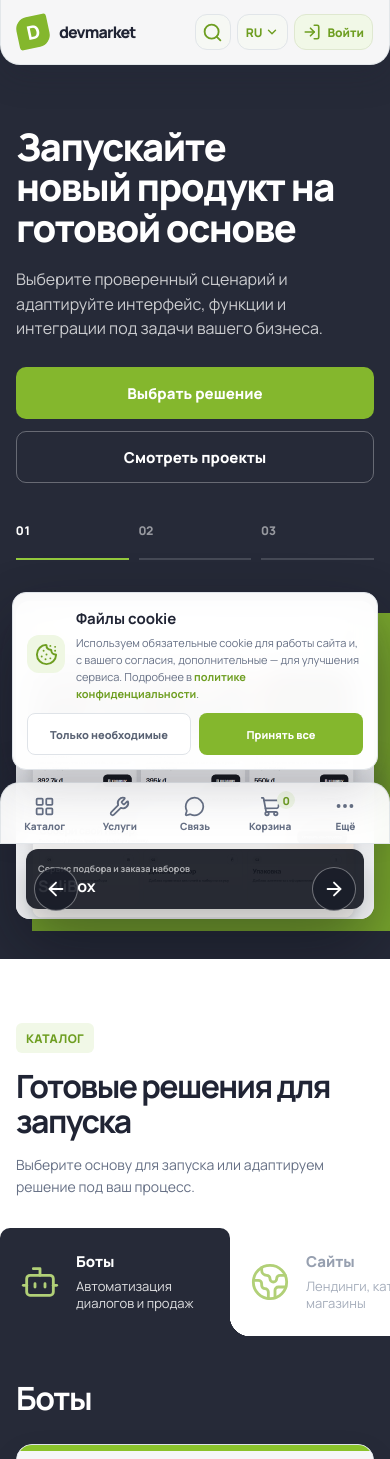
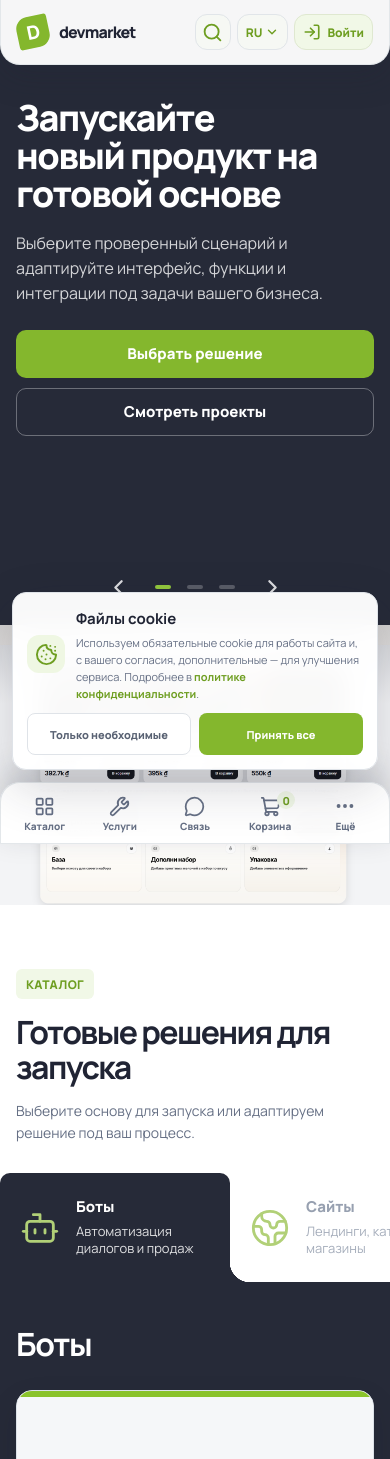
Before and after one commit to Bitaxa-72/devMarket, a React (Vite) app: page / in a window 390 px wide. Shown: the top 1459 px of the page. Built offline with nearby package versions, Linux system fonts and the light colour scheme.

Commit message:
refine hero slider composition

```diff
--- a/src/components/HeroSlider.jsx
+++ b/src/components/HeroSlider.jsx
@@ -1,5 +1,5 @@
 import { useEffect, useState } from 'react';
-import { ArrowLeft, ArrowRight } from 'lucide-react';
+import { ChevronLeft, ChevronRight } from 'lucide-react';
 import { Link } from 'react-router-dom';
 import termburgImage from '../assets/hero/termburg-desktop.png';
 import hotlineImage from '../assets/portfolio/hotline-service.png';
@@ -13,8 +13,6 @@ const slides = [
     id: 'ready-solutions',
     title: 'Запускайте новый продукт на готовой основе',
     description: 'Выберите проверенный сценарий и адаптируйте интерфейс, функции и интеграции под задачи вашего бизнеса.',
-    project: 'SeliBox',
-    projectType: 'Сервис подбора и заказа наборов',
     image: seliboxImage,
     imageAlt: 'Интерфейс сервиса SeliBox с каталогом готовых наборов',
     primaryLabel: 'Выбрать решение',
@@ -27,8 +25,6 @@ const slides = [
     id: 'custom-development',
     title: 'Создаём сервисы под реальные процессы компании',
     description: 'Проектируем путь клиента, собираем интерфейс и связываем продукт с нужными системами — от первой схемы до запуска.',
-    project: 'Hotline Service',
-    projectType: 'Сайт и цифровые сервисы компании',
     image: hotlineImage,
     imageAlt: 'Главная страница проекта Hotline Service',
     primaryLabel: 'Обсудить задачу',
@@ -41,8 +37,6 @@ const slides = [
     id: 'business-websites',
     title: 'Показываем продукт так, чтобы им хотелось воспользоваться',
     description: 'Соединяем понятную структуру, выразительную подачу и удобный сценарий обращения в цельный цифровой продукт.',
-    project: 'Термбург',
-    projectType: 'Сайт термального комплекса',
     image: termburgImage,
     imageAlt: 'Главная страница сайта термального комплекса Термбург',
     primaryLabel: 'Смотреть проекты',
@@ -133,6 +127,10 @@ export function HeroSlider({ onOpenContacts }) {
               <Link className="hero-slider__button hero-slider__button--secondary" to={activeSlide.secondaryTo}>{activeSlide.secondaryLabel}</Link>
             )}
           </div>
+          <div className="hero-slider__controls">
+            <button className="hero-slider__arrow" type="button" aria-label="Предыдущий слайд" onClick={() => changeSlide(activeIndex - 1)}>
+              <ChevronLeft size={25} strokeWidth={2.2} aria-hidden="true" />
+            </button>
             <div className="hero-slider__pagination" aria-label="Выбор слайда">
               {slides.map((slide, index) => (
                 <button
@@ -143,35 +141,19 @@ export function HeroSlider({ onOpenContacts }) {
                   key={slide.id}
                   onClick={() => changeSlide(index)}
                 >
-                <span className="hero-slider__pagination-number">0{index + 1}</span>
-                <span className="hero-slider__pagination-label">{slide.paginationLabel}</span>
-                <span className="hero-slider__pagination-track" aria-hidden="true">
-                  <span className={`hero-slider__pagination-progress${index === activeIndex ? ' hero-slider__pagination-progress--active' : ''}`} />
-                </span>
+                  <span className="hero-slider__pagination-dot" aria-hidden="true" />
                 </button>
               ))}
             </div>
+            <button className="hero-slider__arrow" type="button" aria-label="Следующий слайд" onClick={() => changeSlide(activeIndex + 1)}>
+              <ChevronRight size={25} strokeWidth={2.2} aria-hidden="true" />
+            </button>
+          </div>
         </div>
         <div className="hero-slider__visual" key={`visual-${activeSlide.id}`}>
-          <span className="hero-slider__visual-plane" aria-hidden="true" />
           <figure className="hero-slider__frame">
-            <span className="hero-slider__browser-bar" aria-hidden="true">
-              <i className="hero-slider__browser-dot" />
-              <i className="hero-slider__browser-dot" />
-              <i className="hero-slider__browser-dot" />
-            </span>
             <img className="hero-slider__image" src={activeSlide.image} alt={activeSlide.imageAlt} />
-            <figcaption className="hero-slider__project">
-              <span className="hero-slider__project-type">{activeSlide.projectType}</span>
-              <strong className="hero-slider__project-title">{activeSlide.project}</strong>
-            </figcaption>
           </figure>
-          <button className="hero-slider__arrow hero-slider__arrow--previous" type="button" aria-label="Предыдущий слайд" onClick={() => changeSlide(activeIndex - 1)}>
-            <ArrowLeft size={22} strokeWidth={2} aria-hidden="true" />
-          </button>
-          <button className="hero-slider__arrow hero-slider__arrow--next" type="button" aria-label="Следующий слайд" onClick={() => changeSlide(activeIndex + 1)}>
-            <ArrowRight size={22} strokeWidth={2} aria-hidden="true" />
-          </button>
         </div>
       </div>
     </section>
--- a/src/styles/hero-slider.css
+++ b/src/styles/hero-slider.css
@@ -4,14 +4,6 @@
   background: #262a38;
   color: #ffffff;
   isolation: isolate;
-}
-
-.hero-slider::before {
-  position: absolute;
-  inset: 0 0 0 50%;
-  z-index: -1;
-  background: #2d3242;
-  content: '';
 }
 
 .hero-slider__status {
@@ -27,25 +19,27 @@
 .hero-slider__container {
   display: grid;
   width: min(100% - 48px, 1280px);
-  min-height: 610px;
-  grid-template-columns: minmax(0, 0.86fr) minmax(0, 1.14fr);
+  height: 620px;
+  grid-template-columns: minmax(0, 0.88fr) minmax(0, 1.12fr);
   margin: 0 auto;
 }
 
 .hero-slider__content {
+  position: relative;
+  z-index: 2;
   display: flex;
   min-width: 0;
+  height: 620px;
   flex-direction: column;
   align-items: flex-start;
-  justify-content: center;
-  padding: 66px 48px 48px 0;
-  animation: hero-slider-content-in 450ms cubic-bezier(0.16, 1, 0.3, 1);
+  padding: 76px 58px 32px 0;
+  animation: hero-slider-content-in 420ms cubic-bezier(0.16, 1, 0.3, 1);
 }
 
 .hero-slider__title {
-  max-width: 650px;
+  max-width: 610px;
   margin: 0;
-  font-size: clamp(42px, 4.2vw, 62px);
+  font-size: clamp(42px, 3.7vw, 56px);
   font-weight: 800;
   line-height: 1.04;
   letter-spacing: -0.04em;
@@ -53,18 +47,19 @@
 }
 
 .hero-slider__description {
-  max-width: 600px;
+  max-width: 570px;
   margin: 24px 0 0;
-  color: rgb(255 255 255 / 76%);
+  color: rgb(255 255 255 / 80%);
   font-size: 18px;
   line-height: 1.55;
+  text-wrap: pretty;
 }
 
 .hero-slider__actions {
   display: flex;
   flex-wrap: wrap;
   gap: 12px;
-  margin-top: 32px;
+  margin-top: 30px;
 }
 
 .hero-slider__button {
@@ -100,137 +95,113 @@
 }
 
 .hero-slider__button--secondary {
-  border-color: rgb(255 255 255 / 30%);
+  border-color: rgb(255 255 255 / 32%);
   background: transparent;
   color: #ffffff;
 }
 
 .hero-slider__button--secondary:hover {
-  border-color: rgb(255 255 255 / 70%);
+  border-color: rgb(255 255 255 / 72%);
   background: rgb(255 255 255 / 8%);
 }
 
+.hero-slider__controls {
+  display: flex;
+  align-items: center;
+  gap: 8px;
+  margin-top: auto;
+}
+
+.hero-slider__arrow {
+  display: grid;
+  width: 44px;
+  height: 44px;
+  place-items: center;
+  padding: 0;
+  border: 0;
+  background: transparent;
+  color: #ffffff;
+  cursor: pointer;
+  opacity: 0.84;
+  transition: color 180ms ease, opacity 180ms ease, transform 180ms ease;
+}
+
+.hero-slider__arrow:hover {
+  color: #a6d653;
+  opacity: 1;
+  transform: scale(1.12);
+}
+
+.hero-slider__arrow:focus-visible {
+  border-radius: 6px;
+  outline: 2px solid #ffffff;
+  outline-offset: 0;
+  opacity: 1;
+}
+
 .hero-slider__pagination {
-  display: grid;
-  width: 100%;
-  max-width: 590px;
-  grid-template-columns: repeat(3, minmax(0, 1fr));
-  gap: 18px;
-  margin-top: auto;
-  padding-top: 46px;
+  display: flex;
+  align-items: center;
+  gap: 2px;
 }
 
 .hero-slider__pagination-button {
   display: grid;
-  min-width: 0;
-  min-height: 56px;
-  grid-template-columns: auto minmax(0, 1fr);
-  align-items: center;
-  gap: 8px;
+  width: 30px;
+  height: 44px;
+  place-items: center;
   padding: 0;
   border: 0;
   background: transparent;
-  color: rgb(255 255 255 / 52%);
-  text-align: left;
+  color: rgb(255 255 255 / 24%);
   cursor: pointer;
   transition: color 180ms ease;
 }
 
 .hero-slider__pagination-button:hover {
-  color: #ffffff;
+  color: rgb(255 255 255 / 58%);
 }
 
 .hero-slider__pagination-button:focus-visible {
-  border-radius: 4px;
-  outline: 2px solid #b7d787;
-  outline-offset: 4px;
+  border-radius: 6px;
+  outline: 2px solid #ffffff;
+  outline-offset: 0;
 }
 
 .hero-slider__pagination-button--active {
-  color: #ffffff;
+  color: #93c83d;
 }
 
-.hero-slider__pagination-number {
-  font-size: 12px;
-  font-variant-numeric: tabular-nums;
-  font-weight: 800;
-}
-
-.hero-slider__pagination-label {
-  overflow: hidden;
-  font-size: 12px;
-  font-weight: 700;
-  text-overflow: ellipsis;
-  white-space: nowrap;
-}
-
-.hero-slider__pagination-track {
-  grid-column: 1 / -1;
-  width: 100%;
-  height: 2px;
-  overflow: hidden;
-  background: rgb(255 255 255 / 15%);
-}
-
-.hero-slider__pagination-progress {
+.hero-slider__pagination-dot {
   display: block;
-  width: 100%;
-  height: 100%;
-  background: #93c83d;
-  transform: scaleX(0);
-  transform-origin: left;
-  transition: transform 280ms ease;
-}
-
-.hero-slider__pagination-progress--active {
-  transform: scaleX(1);
+  width: 16px;
+  height: 4px;
+  border-radius: 4px;
+  background: currentColor;
 }
 
 .hero-slider__visual {
   position: relative;
   min-width: 0;
-  overflow: visible;
-  animation: hero-slider-visual-in 500ms cubic-bezier(0.16, 1, 0.3, 1);
-}
-
-.hero-slider__visual-plane {
-  position: absolute;
-  inset: 48px -160px 42px 54px;
-  background: #84b72d;
-  clip-path: polygon(10% 0, 100% 0, 100% 100%, 0 100%, 0 13%);
-  opacity: 0.9;
+  height: 620px;
+  animation: hero-slider-visual-in 460ms cubic-bezier(0.16, 1, 0.3, 1);
 }
 
 .hero-slider__frame {
   position: absolute;
-  inset: 62px -62px 62px 38px;
+  inset: 0 calc((100vw - min(100vw - 48px, 1280px)) / -2) 0 -112px;
   overflow: hidden;
   margin: 0;
-  border-radius: 16px 0 0 16px;
-  background: #edf0f3;
-  box-shadow: 0 30px 70px rgb(8 10 18 / 42%);
-  clip-path: polygon(7% 0, 100% 0, 100% 100%, 0 100%, 0 10%);
+  background: #171b26;
+  clip-path: polygon(18% 0, 100% 0, 100% 100%, 18% 100%, 0 50%);
 }
 
-.hero-slider__browser-bar {
+.hero-slider__frame::after {
   position: absolute;
-  z-index: 2;
-  top: 0;
-  right: 0;
-  left: 0;
-  display: flex;
-  height: 32px;
-  align-items: center;
-  gap: 6px;
-  padding: 0 18px 0 54px;
-  background: rgb(245 247 249 / 96%);
-}
-
-.hero-slider__browser-dot {
-  width: 7px;
-  height: 7px;
-  border-radius: 50%;
-  background: #bbc2cb;
+  inset: 0;
+  background: linear-gradient(90deg, rgb(25 29 40 / 24%) 0%, rgb(25 29 40 / 0%) 34%);
+  content: '';
+  pointer-events: none;
 }
 
 .hero-slider__image {
@@ -239,73 +210,6 @@
   height: 100%;
   object-fit: cover;
   object-position: top center;
-  padding-top: 32px;
-}
-
-.hero-slider__project {
-  position: absolute;
-  right: 24px;
-  bottom: 24px;
-  left: 24px;
-  display: grid;
-  min-height: 74px;
-  grid-template-columns: minmax(0, 1fr);
-  align-content: center;
-  column-gap: 18px;
-  padding: 14px 18px;
-  border-radius: 12px;
-  background: rgb(22 25 35 / 92%);
-  box-shadow: 0 14px 34px rgb(8 10 18 / 26%);
-  color: #ffffff;
-}
-
-.hero-slider__project-type {
-  grid-column: 1;
-  color: rgb(255 255 255 / 64%);
-  font-size: 11px;
-  font-weight: 700;
-}
-
-.hero-slider__project-title {
-  grid-column: 1;
-  margin-top: 3px;
-  font-size: 19px;
-  line-height: 1.1;
-}
-
-.hero-slider__arrow {
-  position: absolute;
-  z-index: 3;
-  top: 50%;
-  display: grid;
-  width: 48px;
-  height: 48px;
-  place-items: center;
-  border: 1px solid rgb(255 255 255 / 38%);
-  border-radius: 50%;
-  background: rgb(26 29 40 / 90%);
-  color: #ffffff;
-  cursor: pointer;
-  transform: translateY(-50%);
-  transition: background-color 180ms ease, border-color 180ms ease, color 180ms ease;
-}
-
-.hero-slider__arrow:hover {
-  border-color: #9bcd4b;
-  background: #84b72d;
-}
-
-.hero-slider__arrow:focus-visible {
-  outline: 3px solid #d7f0aa;
-  outline-offset: 3px;
-}
-
-.hero-slider__arrow--previous {
-  left: 12px;
-}
-
-.hero-slider__arrow--next {
-  right: 12px;
 }
 
 @keyframes hero-slider-content-in {
@@ -322,13 +226,11 @@
 
 @keyframes hero-slider-visual-in {
   from {
-    opacity: 0.7;
-    transform: translateX(16px);
+    opacity: 0.72;
   }
 
   to {
     opacity: 1;
-    transform: translateX(0);
   }
 }
 
@@ -338,39 +240,35 @@
   }
 
   .hero-slider__content {
-    padding-right: 32px;
+    padding-right: 38px;
   }
 
   .hero-slider__title {
-    font-size: clamp(40px, 5vw, 54px);
+    font-size: clamp(40px, 5vw, 50px);
   }
 
   .hero-slider__frame {
-    right: -96px;
-    left: 24px;
-  }
-
-  .hero-slider__project {
-    right: 18px;
-    bottom: 18px;
-    left: 18px;
+    left: -82px;
   }
 }
 
 @media (max-width: 860px) {
-  .hero-slider::before {
-    display: none;
+  .hero-slider {
+    padding-top: 65px;
   }
 
   .hero-slider__container {
-    display: block;
-    min-height: 0;
-    padding-top: 92px;
+    width: 100%;
+    height: 840px;
+    grid-template-columns: 1fr;
+    grid-template-rows: 460px 380px;
   }
 
   .hero-slider__content {
-    min-height: 520px;
-    padding: 56px 0 40px;
+    width: min(100% - 48px, 760px);
+    height: 460px;
+    margin: 0 auto;
+    padding: 48px 0 22px;
   }
 
   .hero-slider__title {
@@ -381,139 +279,66 @@
     max-width: 680px;
   }
 
-  .hero-slider__pagination {
-    max-width: none;
-  }
-
   .hero-slider__visual {
-    height: 500px;
-    margin: 0 0 42px;
-  }
-
-  .hero-slider__visual-plane {
-    inset: 18px -24px 0 24px;
+    width: 100%;
+    height: 380px;
   }
 
   .hero-slider__frame {
-    inset: 0 -8px 20px 0;
-    border-radius: 16px;
+    inset: 0;
+    clip-path: none;
   }
 
-  .hero-slider__arrow--previous {
-    left: 18px;
-  }
-
-  .hero-slider__arrow--next {
-    right: 18px;
+  .hero-slider__frame::after {
+    background: linear-gradient(180deg, rgb(38 42 56 / 18%) 0%, rgb(38 42 56 / 0%) 28%);
   }
 }
 
 @media (max-width: 580px) {
   .hero-slider__container {
-    width: min(100% - 32px, 1280px);
-    padding-top: 82px;
+    height: 840px;
+    grid-template-rows: 560px 280px;
   }
 
   .hero-slider__content {
-    min-height: 0;
-    padding: 44px 0 34px;
+    width: min(100% - 32px, 540px);
+    height: 560px;
+    padding: 34px 0 16px;
   }
 
   .hero-slider__title {
-    font-size: 38px;
+    font-size: 36px;
     line-height: 1.06;
   }
 
   .hero-slider__description {
-    margin-top: 20px;
+    margin-top: 18px;
     font-size: 16px;
   }
 
   .hero-slider__actions {
     width: 100%;
-    margin-top: 26px;
+    gap: 10px;
+    margin-top: 24px;
   }
 
   .hero-slider__button {
     width: 100%;
+    min-height: 48px;
   }
 
-  .hero-slider__pagination {
-    gap: 10px;
-    padding-top: 32px;
-  }
-
-  .hero-slider__pagination-button {
-    min-height: 52px;
-    grid-template-columns: 1fr;
-    gap: 4px;
-  }
-
-  .hero-slider__pagination-label {
-    display: none;
+  .hero-slider__controls {
+    align-self: center;
   }
 
   .hero-slider__visual {
-    height: 330px;
-    margin-bottom: 28px;
-  }
-
-  .hero-slider__visual-plane {
-    inset: 12px -16px 0 16px;
-    clip-path: none;
-  }
-
-  .hero-slider__frame {
-    inset: 0 0 12px;
-    border-radius: 14px;
-    clip-path: none;
-  }
-
-  .hero-slider__browser-bar {
-    height: 24px;
-    padding-left: 14px;
-  }
-
-  .hero-slider__image {
-    padding-top: 24px;
-  }
-
-  .hero-slider__project {
-    right: 10px;
-    bottom: 10px;
-    left: 10px;
-    min-height: 60px;
-    padding: 10px 12px;
-  }
-
-  .hero-slider__project-type {
-    font-size: 9px;
-  }
-
-  .hero-slider__project-title {
-    font-size: 16px;
-  }
-
-  .hero-slider__arrow {
-    top: auto;
-    bottom: 20px;
-    width: 44px;
-    height: 44px;
-    transform: none;
-  }
-
-  .hero-slider__arrow--previous {
-    left: 18px;
-  }
-
-  .hero-slider__arrow--next {
-    right: 18px;
+    height: 280px;
   }
 }
 
 @media (max-width: 360px) {
   .hero-slider__title {
-    font-size: 34px;
+    font-size: 33px;
   }
 }
 
@@ -530,15 +355,11 @@
     transition: none;
   }
 
+  .hero-slider__arrow {
+    transition: none;
+  }
+
   .hero-slider__pagination-button {
     transition: none;
   }
-
-  .hero-slider__pagination-progress {
-    transition: none;
-  }
-
-  .hero-slider__arrow {
-    transition: none;
-  }
 }
```
Lines whose indentation alone changed are shown as unchanged.
